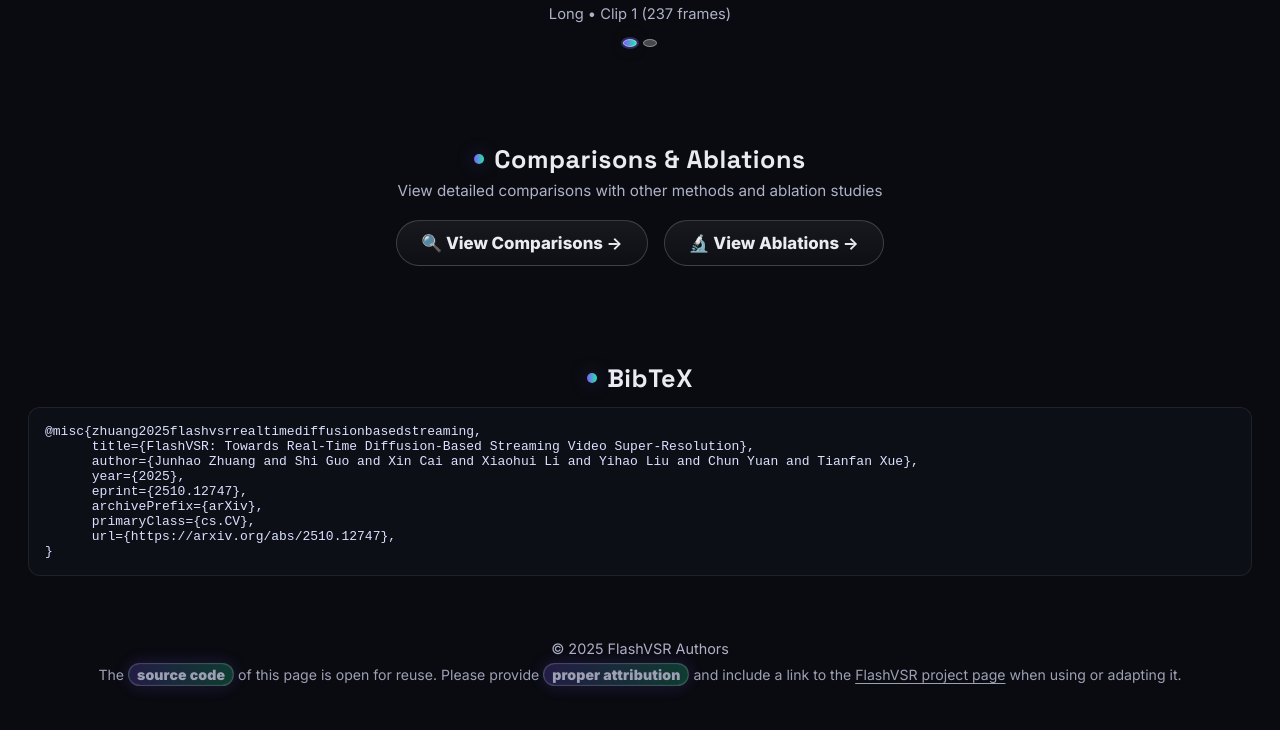
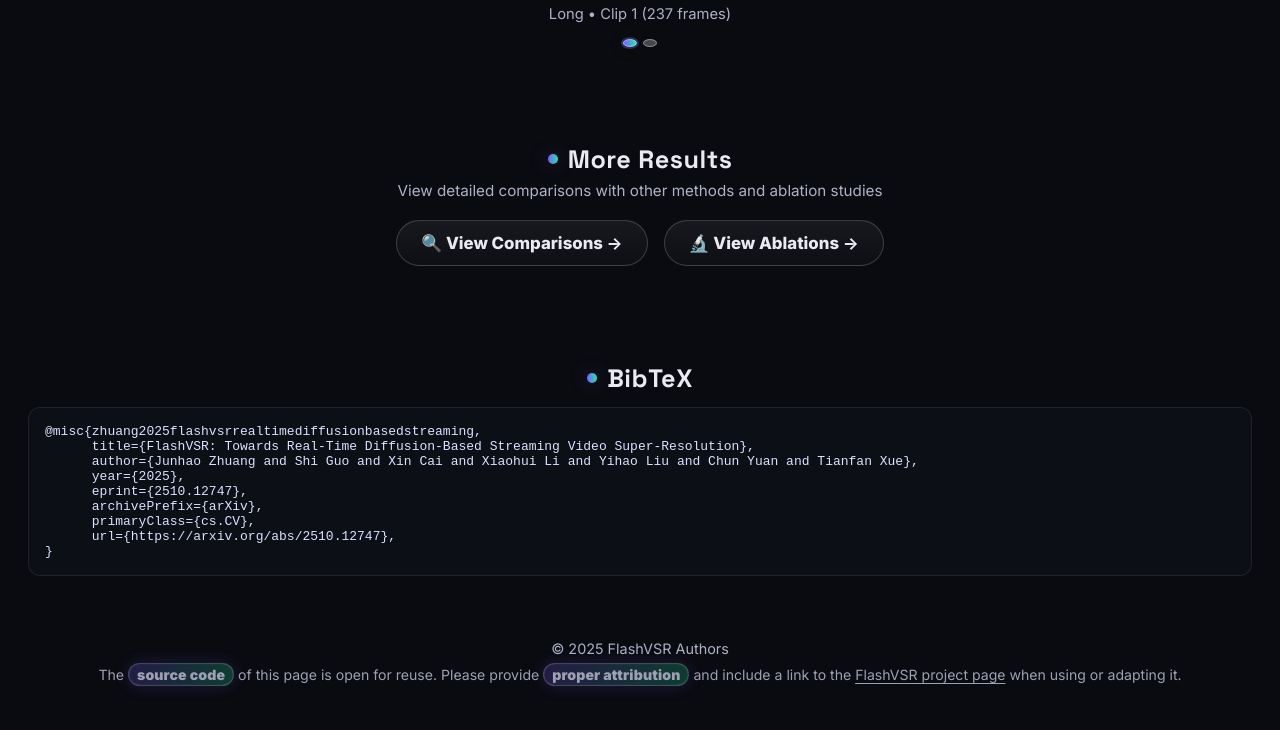
Before and after one commit to zhuang2002/zhuang2002.github.io, a Jekyll site: the page FlashVSR/index.html, which Jekyll copies as it is, in a window 1280 px wide and 900 px high, scrolled down 5182 px, cut to the strip 158-888 px from the top of the window. Built offline with Jekyll 4.4.1, drawn with Linux system fonts in a browser that asks for light colours.

Commit message:
Update index.html

```diff
--- a/FlashVSR/index.html
+++ b/FlashVSR/index.html
@@ -830,7 +830,7 @@
 
     <!-- Links to Comparisons & Ablations -->
     <section style="text-align:center;padding:40px 0;">
-      <div class="section-title"><span class="dot"></span> Comparisons & Ablations</div>
+      <div class="section-title"><span class="dot"></span> More Results </div>
       <p class="note" style="margin-bottom:20px;">View detailed comparisons with other methods and ablation studies</p>
       <div style="display:flex;gap:16px;justify-content:center;flex-wrap:wrap;">
         <a class="cta" href="comparisons.html" style="font-size:1.05rem;padding:12px 24px;">
```
